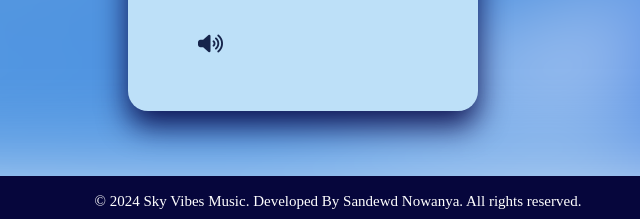
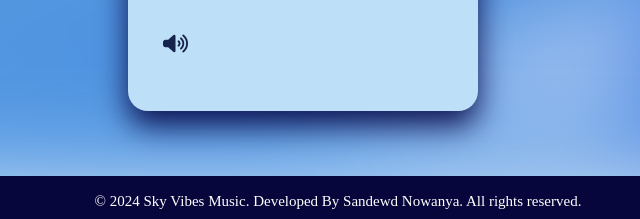
Before and after one commit to GSNowanyaFonseka/Music-Player-2, a plain HTML site: page index.html in a window 1280 px wide. Shown: the part 574-793 px from the top of the page, 337-977 px from the left. Drawn offline with Linux system fonts and the light colour scheme.

Commit message:
commit new changes

```diff
--- a/style.css
+++ b/style.css
@@ -150,8 +150,7 @@ h3{
 
 .volume-control{
     display: flex;
-    margin-top: 10%;
-    margin-left: 20%;
+    margin: 10%;
     position:absolute;
     align-items:center;
     position:relative;
```
